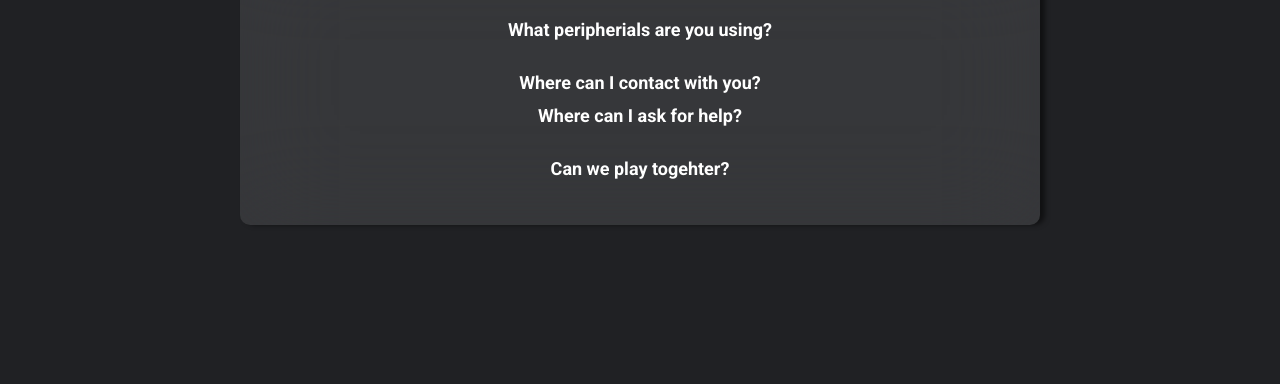
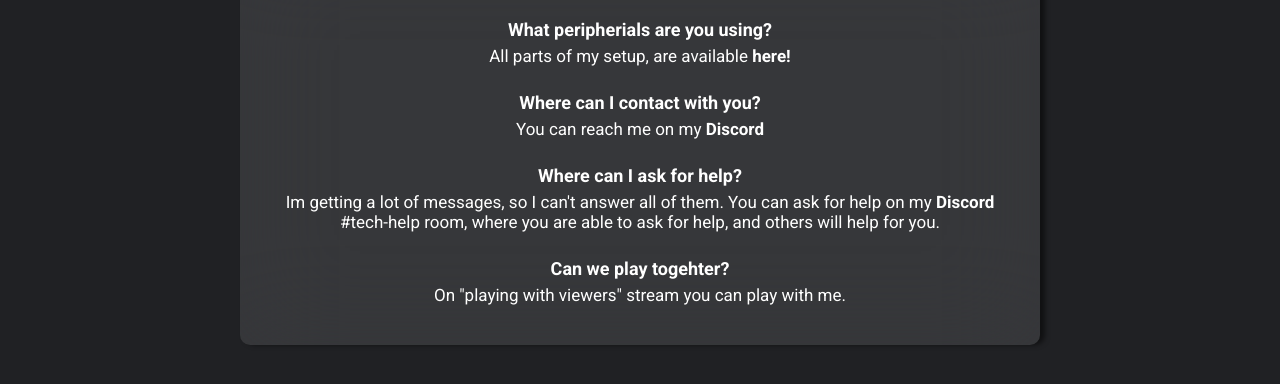
Before and after one commit to Asery1x/Asery.github.io, a plain HTML site: page index.html in a window 1280 px wide. Shown: the part 610-994 px from the top of the page. Before the commit the page ends 875 px from the top, so only its background shows below. Drawn offline with Linux system fonts and the light colour scheme; a script that the page names is missing.

Commit message:
Add files via upload

```diff
--- a/index.html
+++ b/index.html
@@ -57,28 +57,28 @@
       <h3>Frequently Asked Questions</h3>
       <div class="faq-item">
         <div class="faq-question">What peripherials are you using?</div>
-        <div class="faq-answer">All parts of my setup, are available <div class="underline"><a
+        <div class="faq-a">All parts of my setup, are available <div class="underline"><a
               href="setup.html">here!</a></div>
         </div>
       </div>
       <div class="faq-item">
         <div class="faq-question">Where can I contact with you?</div>
-        <div class="faq-answer">
-          <div class="underline">You can reach me on my<div class="underline"><a href="https://discord.gg/cvH3euuN3f">Discord</a></div>
+        <div class="faq-">
+          You can reach me on my <div class="underline"><a href="https://discord.gg/cvH3euuN3f">Discord</a></div>
         </div>
       </div>
       <div class="faq-item">
         <div class="faq-question">Where can I ask for help?</div>
-        <div class="faq-answer">Im getting a lot of messages, so I can't answer all of them. You can ask for help on my <div class="underline"><a href="https://discord.com/invite/6xS6KK6">Discord</a>
+        <div class="faq-aner">Im getting a lot of messages, so I can't answer all of them. You can ask for help on my <div class="underline"><a href="https://discord.com/invite/6xS6KK6">Discord</a>
           </div> #tech-help room, where you are able to ask for help, and others will help for you.</div>
       </div>
       <div class="faq-item">
         <div class="faq-question">Can we play togehter?</div>
-        <div class="faq-answer">On "playing with viewers" stream you can play with me.</div>
+        <div class="faq-ansr">On "playing with viewers" stream you can play with me.</div>
         </div>
     </section>
   </main>
-  <script data-cfasync="false" src="/cdn-cgi/scripts/5c5dd728/cloudflare-static/email-decode.min.js"></script><script src="script.js" type="7aa05f301be20c411b2ce8a5-text/javascript"></script>
+  <script data-cfasync="false" src="/cdn-cgi/scripts/5c5dd728/cloudflare-static/email-decode.min.js"></script><script src="script2.js" type="7aa05f301be20c411b2ce8a5-text/javascript"></script>
   <script type="7aa05f301be20c411b2ce8a5-text/javascript">
     !function (t, e) { var o, n, p, r; e.__SV || (window.posthog = e, e._i = [], e.init = function (i, s, a) { function g(t, e) { var o = e.split("."); 2 == o.length && (t = t[o[0]], e = o[1]), t[e] = function () { t.push([e].concat(Array.prototype.slice.call(arguments, 0))) } } (p = t.createElement("script")).type = "text/javascript", p.async = !0, p.src = s.api_host + "/static/array.js", (r = t.getElementsByTagName("script")[0]).parentNode.insertBefore(p, r); var u = e; for (void 0 !== a ? u = e[a] = [] : a = "posthog", u.people = u.people || [], u.toString = function (t) { var e = "posthog"; return "posthog" !== a && (e += "." + a), t || (e += " (stub)"), e }, u.people.toString = function () { return u.toString(1) + ".people (stub)" }, o = "capture identify alias people.set people.set_once set_config register register_once unregister opt_out_capturing has_opted_out_capturing opt_in_capturing reset isFeatureEnabled onFeatureFlags".split(" "), n = 0; n < o.length; n++)g(u, o[n]); e._i.push([i, s, a]) }, e.__SV = 1) }(document, window.posthog || []);
     posthog.init('phc_GqtAK3LTg39DMedQzIEZZPe1BTj1kGYgBysVLjEGHeu', { api_host: 'https://eu.posthog.com' })
```
